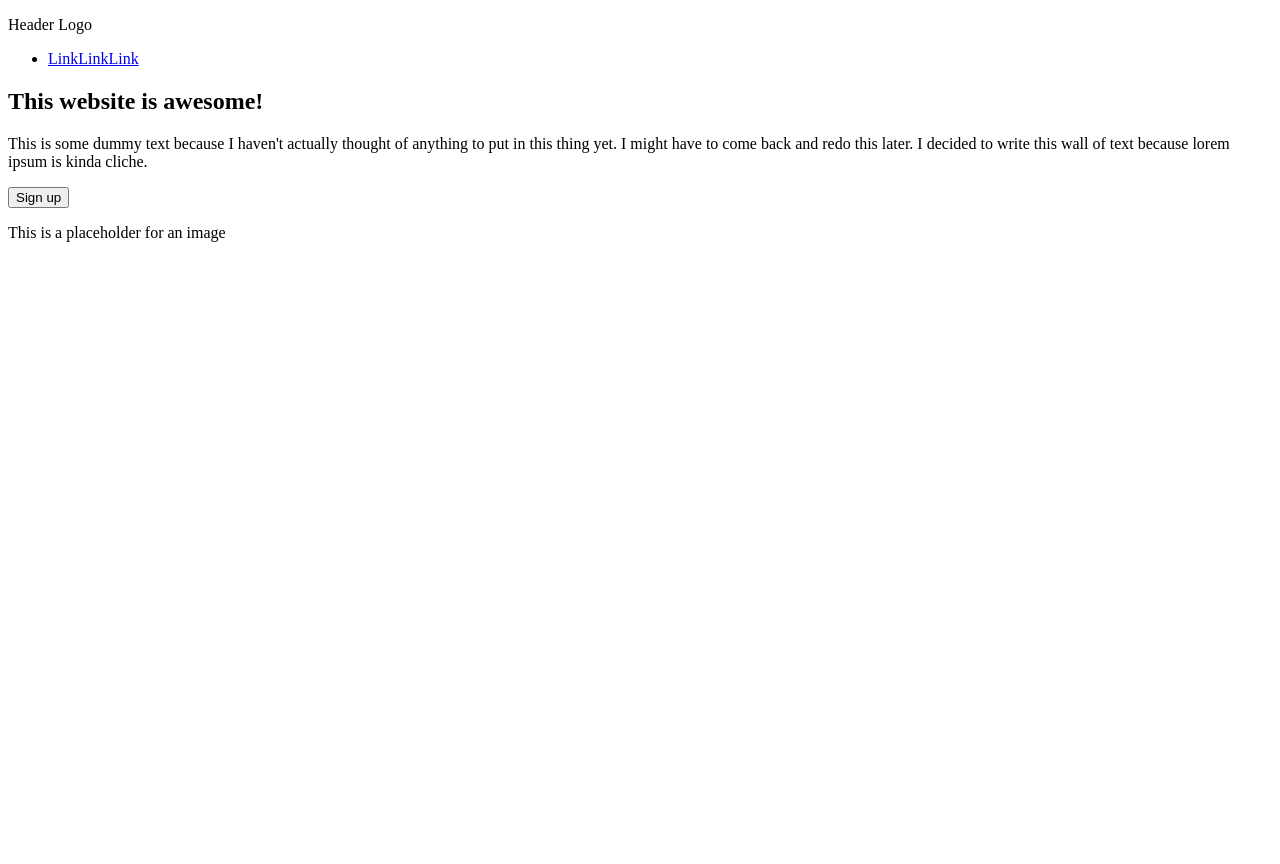
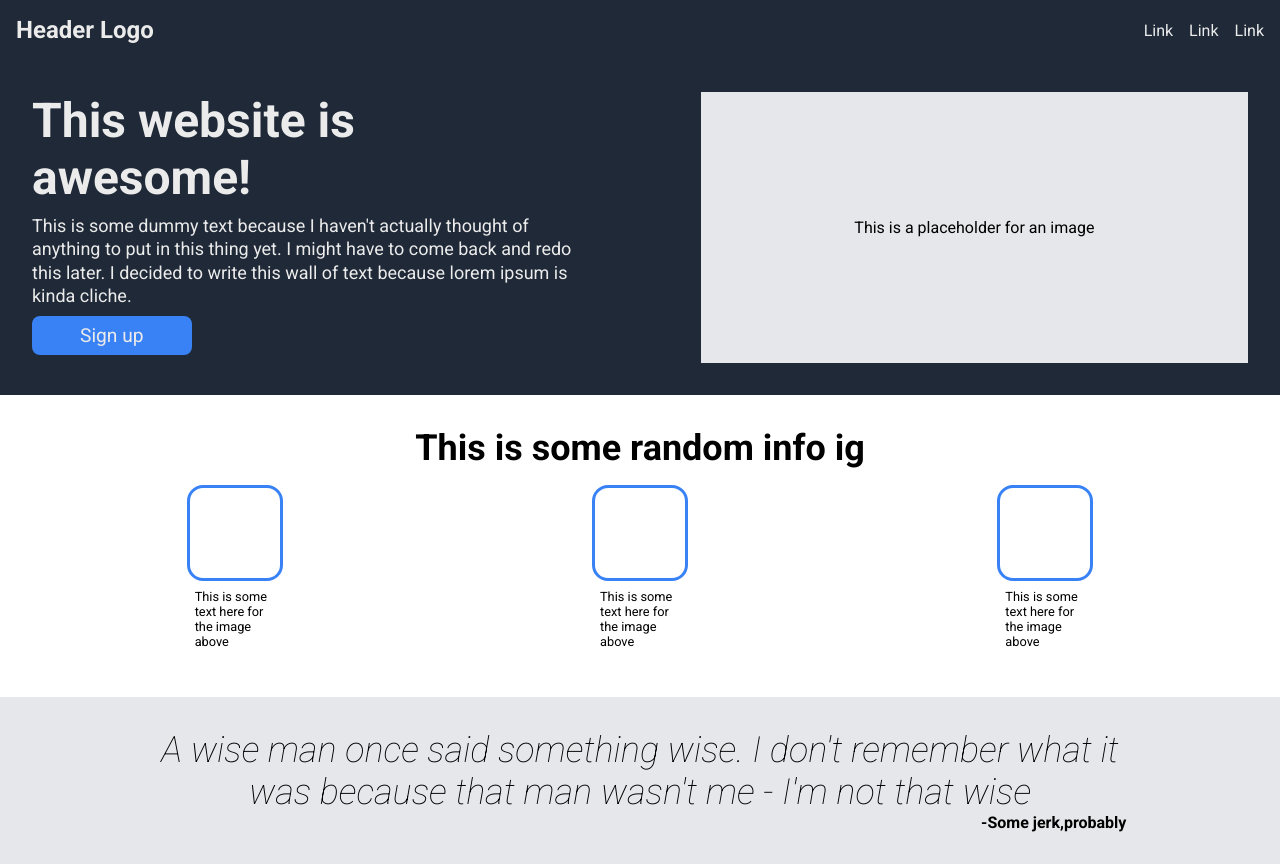
Before and after one commit to BGowera/odin-landing-page, a plain HTML site: page index.html in a window 1280 px wide. Before the commit the page ends 800 px from the top, so only its background shows below. Drawn offline with Linux system fonts and the light colour scheme.

Commit message:
basic quote section content and styling

```diff
--- a/index.html
+++ b/index.html
@@ -10,31 +10,67 @@
 			href="https://fonts.googleapis.com/css2?family=Roboto:ital,wght@0,100;0,300;0,400;0,500;0,700;0,900;1,100;1,300;1,400;1,500;1,700;1,900&display=swap"
 			rel="stylesheet"
 		/>
+		<link rel="stylesheet" href="style.css" />
 	</head>
 	<body>
 		<header>
-			<nav>
+			<nav class="nav">
 				<p class="header-logo-placeholder">Header Logo</p>
 				<ul class="nav-link-list">
-					<li>
-						<a href="#" class="nav-link">Link</a
-						><a href="#" class="nav-link">Link</a
-						><a href="#" class="nav-link">Link</a>
-					</li>
+					<li><a href="#" class="nav-link">Link</a></li>
+					<li><a href="#" class="nav-link">Link</a></li>
+					<li><a href="#" class="nav-link">Link</a></li>
 				</ul>
 			</nav>
 		</header>
 		<main class="main-body">
 			<section class="hero">
-				<h1 class="hero-heading-text">This website is awesome!</h1>
-				<p class="hero-text">
-					This is some dummy text because I haven't actually thought
-					of anything to put in this thing yet. I might have to come
-					back and redo this later. I decided to write this wall of
-					text because lorem ipsum is kinda cliche.
-				</p>
-				<button class="hero-cta">Sign up</button>
-				<div class="placeholder-image"><p>This is a placeholder for an image</p></div>
+				<div class="hero-left">
+					<h1 class="hero-heading-text">This website is awesome!</h1>
+					<p class="hero-text">
+						This is some dummy text because I haven't actually
+						thought of anything to put in this thing yet. I might
+						have to come back and redo this later. I decided to
+						write this wall of text because lorem ipsum is kinda
+						cliche.
+					</p>
+					<button class="hero-cta">Sign up</button>
+				</div>
+				<div class="hero-right">
+					<div class="placeholder-image">
+						<p>This is a placeholder for an image</p>
+					</div>
+
+				</div>
+			</section>
+			<section class="info">
+				<h2 class="info-heading">This is some random info ig</h2>
+				<div class="info-img-container">
+						<div class="info-img-placeholder">
+							<div class="fake-img"></div>
+							<p class="info-img-caption">
+								This is some text here for the image above
+							</p>
+						</div>
+						<div class="info-img-placeholder">
+							<div class="fake-img"></div>
+							<p class="info-img-caption">
+								This is some text here for the image above
+							</p>
+						</div>
+						<div class="info-img-placeholder">
+							<div class="fake-img"></div>
+							<p class="info-img-caption">
+								This is some text here for the image above
+							</p>
+						</div>
+					</div>
+			</section>
+			<section class="quote-section">
+				<div class="quote-div">
+					<p class="quote">A wise man once said something wise. I don't remember what it was because that man wasn't me - I'm not that wise</p>
+					<p class="attribution">-Some jerk,probably</p>
+				</div>
 			</section>
 		</main>
 	</body>
--- a/style.css
+++ b/style.css
@@ -0,0 +1,141 @@
+/* Style reset */
+* {
+	margin: 0;
+	padding: 0;
+	box-sizing: border-box;
+	font-family: "Roboto", sans-serif;
+}
+/*universal styles  */
+section {
+	padding: 2rem;
+}
+
+button {
+	padding: 0.5rem 3rem;
+	border-radius: 0.5rem;
+    border:none;
+}
+
+/* Nav styles */
+.nav {
+	background-color: #1f2937;
+	display: flex;
+	align-items: center;
+	justify-content: space-between;
+	padding: 1rem;
+}
+.header-logo-placeholder {
+	color: #ebebeb;
+	font-size: 1.5rem;
+	font-weight: 600;
+}
+.nav-link-list {
+	list-style: none;
+	display: flex;
+	gap: 1rem;
+}
+
+.nav-link {
+	color: #ebebeb;
+	text-decoration: none;
+}
+
+
+/* hero section */
+.hero {
+    background-color: #1f2937;
+	display: flex;
+	justify-content: space-between;
+}
+
+.hero-left,
+.hero-right {
+	width: 45%;
+}
+
+.hero-left > * {
+	color: #ebebeb;
+	margin-bottom: 0.5rem;
+}
+
+.hero-cta{
+    background-color:#3882f6 ;
+    font-size: 1.2rem;
+}
+
+.hero-right {
+	background-color: #e5e7eb;
+	display: flex;
+	flex-direction: column;
+	align-items: center;
+	justify-content: center;
+}
+
+.hero-heading-text {
+	font-size: 3rem;
+}
+.hero-text {
+	font-size: 1.125rem;
+	line-height: 1.3;
+}
+
+/* info section */
+
+.info>*{
+    margin-bottom:1rem;
+}
+
+.info-heading{
+    font-size: 2.25rem;
+    font-weight: ;
+    text-align: center;
+}
+
+.info-img-container{
+    display: flex;
+    justify-content: space-around;
+}
+
+.info-img-placeholder{
+    width:6rem;
+    display:flex;
+    flex-direction: column;
+    align-items: center ;
+}
+
+.fake-img{
+    border: .2rem solid #3882f6;
+    border-radius: 1rem;
+    width:6rem;
+    height:6rem;
+    margin-bottom:.5rem;
+}
+
+.info-img-caption{
+    font-size: .8rem;
+    width: 5rem;
+    font-weight: 400;
+}
+
+/* quote section */
+.quote-section{
+background-color: #e5e7eb;
+display: flex;
+justify-content:center ;
+}
+
+.quote-div{
+    width:80%;
+}
+
+.quote{
+    font-size: 2.25rem;
+    font-style: italic;
+    font-weight: 200;
+    text-align: center;
+}
+
+.attribution{
+    font-weight: 700;
+    text-align: end;
+}
```
